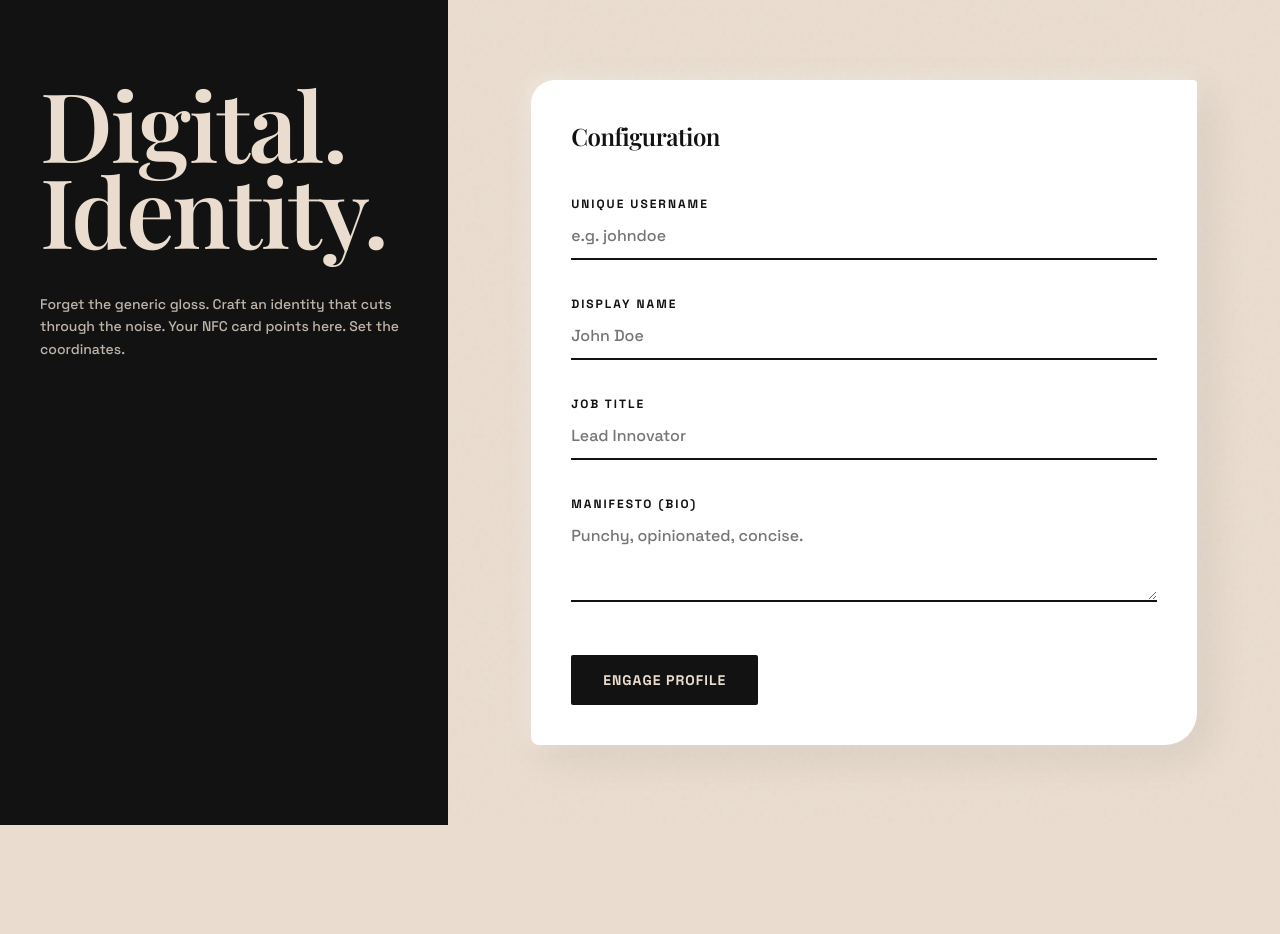
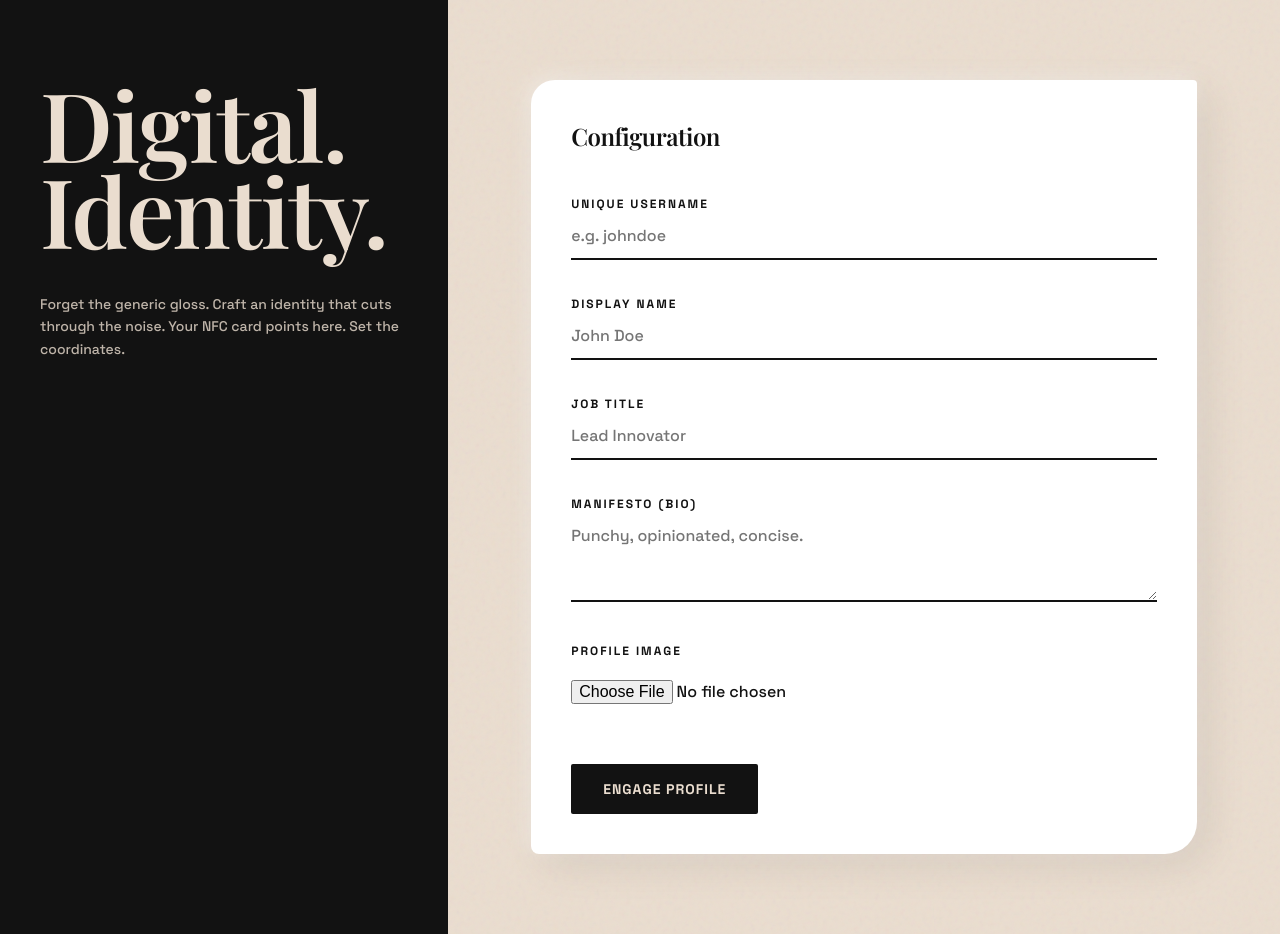
Before and after one commit to RonGdesigns/NFC_BIZ, a React (Vite) app: page / in a window 1280 px wide. Before the commit the page ends 825 px from the top, so only its background shows below. Built offline with nearby package versions, Linux system fonts and the light colour scheme; a web font is replaced by a local one.

Commit message:
Add Image Upload and vCard logic

```diff
--- a/src/components/Dashboard.jsx
+++ b/src/components/Dashboard.jsx
@@ -1,6 +1,7 @@
 import { useState } from 'react';
-import { db } from '../firebase';
+import { db, storage } from '../firebase';
 import { doc, setDoc } from 'firebase/firestore';
+import { ref, uploadBytes, getDownloadURL } from 'firebase/storage';
 import { useNavigate } from 'react-router-dom';
 
 export default function Dashboard() {
@@ -11,6 +12,8 @@ export default function Dashboard() {
     title: '',
     bio: ''
   });
+  const [imageFile, setImageFile] = useState(null);
+  const [isUploading, setIsUploading] = useState(false);
 
   const handleChange = (e) => {
     setFormData({ ...formData, [e.target.name]: e.target.value });
@@ -18,12 +21,21 @@ export default function Dashboard() {
 
   const handleSave = async (e) => {
     e.preventDefault();
+    setIsUploading(true);
     try {
+      let imageUrl = "";
+      if (imageFile) {
+        const imageRef = ref(storage, `profile_images/${formData.username.toLowerCase()}_${Date.now()}`);
+        const snapshot = await uploadBytes(imageRef, imageFile);
+        imageUrl = await getDownloadURL(snapshot.ref);
+      }
+
       await setDoc(doc(db, 'users', formData.username.toLowerCase()), {
         username: formData.username.toLowerCase(),
         fullName: formData.fullName,
         title: formData.title,
         bio: formData.bio,
+        imageUrl: imageUrl,
         updatedAt: new Date().toISOString()
       });
       alert('Profile successfully deployed to the database! Redirecting to your public URL...');
@@ -31,6 +43,8 @@ export default function Dashboard() {
     } catch (error) {
       console.error("Error saving document: ", error);
       alert('Error saving profile. Check console.');
+    } finally {
+      setIsUploading(false);
     }
   };
 
@@ -107,8 +121,20 @@ export default function Dashboard() {
               />
             </div>
 
-            <button type="submit" style={{ alignSelf: 'flex-start', marginTop: '16px' }}>
-              Engage Profile
+            <div>
+              <label style={{ fontSize: '12px', fontWeight: 'bold', textTransform: 'uppercase', letterSpacing: '2px' }}>
+                Profile Image
+              </label>
+              <input
+                type="file"
+                accept="image/*"
+                onChange={(e) => setImageFile(e.target.files[0])}
+                style={{ border: 'none', marginTop: '8px' }}
+              />
+            </div>
+
+            <button type="submit" disabled={isUploading} style={{ alignSelf: 'flex-start', marginTop: '16px' }}>
+              {isUploading ? 'Uploading...' : 'Engage Profile'}
             </button>
           </form>
         </div>
--- a/src/components/Profile.jsx
+++ b/src/components/Profile.jsx
@@ -96,7 +96,18 @@ export default function Profile() {
           </p>
 
           <div style={{ display: 'flex', gap: '16px', marginTop: '48px' }}>
-            <button onClick={() => alert('Save vCard logic goes here')}>
+            <button onClick={() => {
+              const vCardData = `BEGIN:VCARD\nVERSION:3.0\nFN:${profileData.fullName}\nORG:${profileData.title}\nNOTE:${profileData.bio}\nEND:VCARD`;
+              const blob = new Blob([vCardData], { type: 'text/vcard' });
+              const url = URL.createObjectURL(blob);
+              const a = document.createElement('a');
+              a.href = url;
+              a.download = `${profileData.fullName.replace(/\s+/g, '_')}.vcf`;
+              document.body.appendChild(a);
+              a.click();
+              document.body.removeChild(a);
+              URL.revokeObjectURL(url);
+            }}>
               Save Contact
             </button>
             <button style={{ backgroundColor: 'transparent', color: 'var(--text-primary)', border: '2px solid var(--text-primary)' }}>
```
